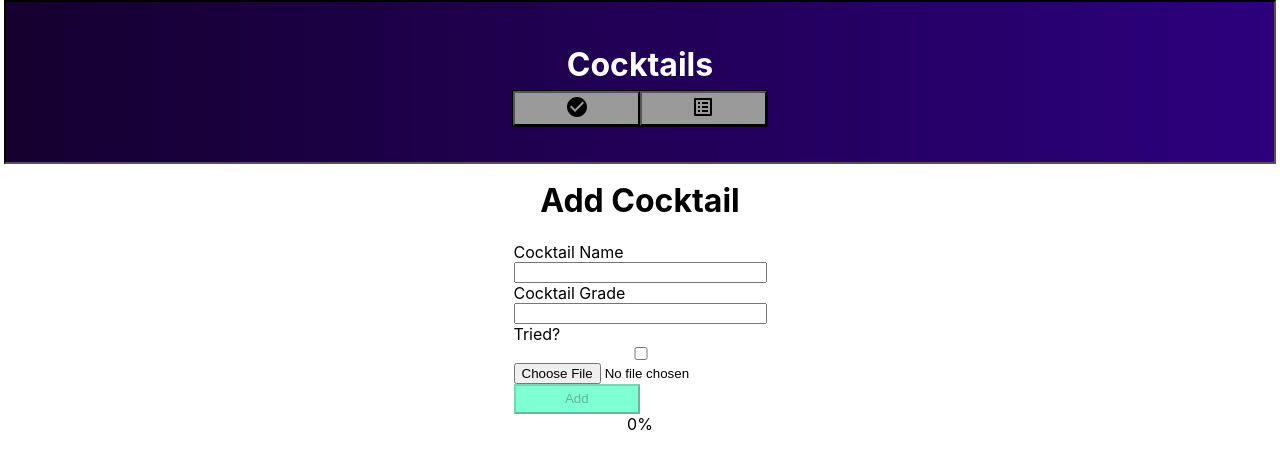
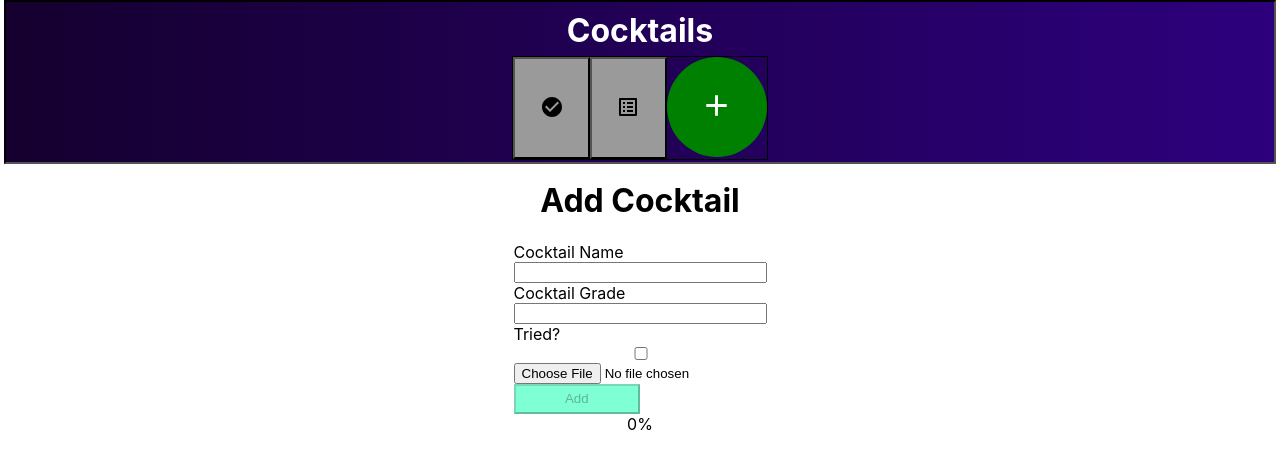
Before and after one commit to Lenoms/cocktails, a React (Create React App) app: page /cocktails/cocktails/create in a window 1280 px wide. Shown: the top 468 px of the page. Built offline with nearby package versions, Linux system fonts and the light colour scheme.

Commit message:
Replace Add button in nav bar

```diff
--- a/src/components/AddButton.css
+++ b/src/components/AddButton.css
@@ -3,8 +3,6 @@
     background-color: green;
     border-radius: 50%;
     border: none;
-    position: fixed;
-    bottom: 5%;
     cursor: pointer;
 
 }
@@ -16,7 +14,7 @@
 @media (min-width: 600px) {
     .add-button{
         width: 100px;
-        left: 65%;
+        left: 80%;
     }
 }
 
--- a/src/components/AddButton.js
+++ b/src/components/AddButton.js
@@ -16,7 +16,7 @@ function AddButton() {
   const navigate = useNavigate();
 
   return (
-    <div>
+    <div className="button-container">
       <ThemeProvider theme={theme}>
         <button
           onClick={() => navigate("/cocktails/create")}
--- a/src/components/Navbar.js
+++ b/src/components/Navbar.js
@@ -3,6 +3,7 @@ import "./Navbar.css";
 import ListAltIcon from "@mui/icons-material/ListAlt";
 import CheckCircleIcon from "@mui/icons-material/CheckCircle";
 import { useNavigate } from "react-router-dom";
+import AddButton from "../components/AddButton";
 
 function Navbar() {
   const navigate = useNavigate();
@@ -22,6 +23,7 @@ function Navbar() {
         >
           <ListAltIcon />
         </button>
+        <AddButton></AddButton>
       </div>
     </div>
   );
--- a/src/pages/CreateCocktail.js
+++ b/src/pages/CreateCocktail.js
@@ -10,6 +10,7 @@ import {
   uploadBytes,
   uploadBytesResumable,
 } from "firebase/storage";
+import { motion } from "framer-motion";
 
 function CreateCocktail() {
   const navigate = useNavigate();
@@ -52,7 +53,20 @@ function CreateCocktail() {
   }
 
   return (
-    <div className="create-cocktail">
+    <motion.div
+      className="create-cocktail"
+      initial={{
+        opacity: 0,
+        x: "-200vw",
+        transition: { ease: "easeInOut", duration: 0.5 },
+      }}
+      animate={{ opacity: 1, x: 0, transition: { duration: 0.5 } }}
+      exit={{
+        opacity: 0,
+        x: "-200vw",
+        transition: { ease: "easeInOut", duration: 0.5 },
+      }}
+    >
       <h1>Add Cocktail</h1>
       <form className="cocktail-form" onSubmit={addCocktail}>
         <label className="form-label" htmlFor="cocktail-name">
@@ -95,7 +109,7 @@ function CreateCocktail() {
         </div>
       )}
       {imgUrl && <img src={imgUrl} alt="uploaded file" height={200} />}
-    </div>
+    </motion.div>
   );
 }
 
--- a/src/pages/TriedList.js
+++ b/src/pages/TriedList.js
@@ -2,14 +2,11 @@ import React, { useEffect, useState } from "react";
 import "./Lists.css";
 import { getDatabase, ref, get, child } from "firebase/database";
 import TriedCocktailItem from "../components/TriedCocktailItem";
-import AddButton from "../components/AddButton";
 import { motion } from "framer-motion";
-import { useNavigate } from "react-router-dom";
 
 function TriedList() {
   let [data, setData] = useState([]);
   let [loading, setLoading] = useState(true);
-  let navigate = useNavigate();
 
   useEffect(() => {
     async function fetchCocktails() {
--- a/src/pages/UntriedList.js
+++ b/src/pages/UntriedList.js
@@ -2,7 +2,6 @@ import React, { useEffect, useState } from "react";
 import "./Lists.css";
 import { getDatabase, ref, get, child } from "firebase/database";
 import TriedCocktailItem from "../components/TriedCocktailItem";
-import AddButton from "../components/AddButton";
 import { motion } from "framer-motion";
 
 function UntriedList() {
```
